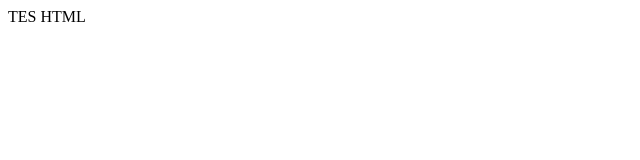
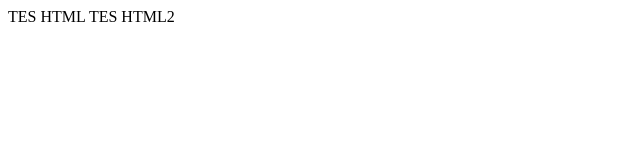
Before and after one commit to alamrkgit/Repo1, a plain HTML site: page index.html in a window 1280 px wide. Shown: the whole page, without its empty margins (0-640 px from the left). Drawn offline with Linux system fonts and the light colour scheme.

Commit message:
Commit kedua saya

```diff
--- a/index.html
+++ b/index.html
@@ -3,5 +3,6 @@
 </HEAD>
 <BODY>
 TES HTML
+TES HTML2
 </BODY>
 </HTML>
```
Also changed, not shown: index.txt.
